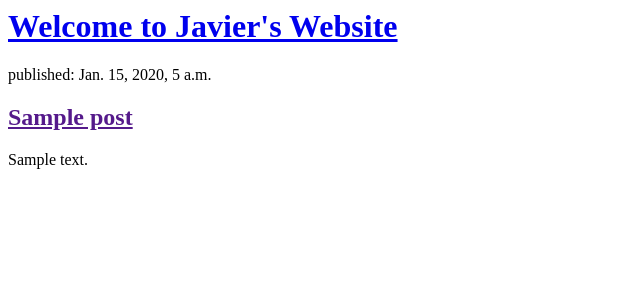
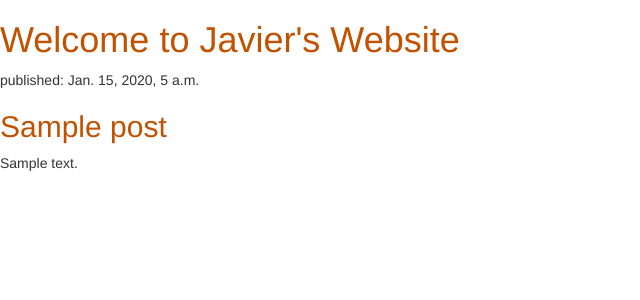
Before and after one commit to jportorreal00/My-Blog, a Django app: template blog/templates/blog/post_list.html in a window 1280 px wide. Shown: the top 300 px of the page, without its empty margins (0-640 px from the left). Run offline with Django 3.2, Linux system fonts and the light colour scheme; the template is opened without the code that fills it: values that come from a table or form of the project are taken from there, others are empty; tables that the repository leaves empty hold one stand-in row (values such as "Sample post"); some libraries are stand-ins or nearby versions.

Commit message:
Make pretty

```diff
--- /dev/null
+++ b/blog/static/css/blog.css
@@ -0,0 +1,3 @@
+h1 a, h2 a {
+    color: #C25100;
+}
--- a/blog/templates/blog/post_list.html
+++ b/blog/templates/blog/post_list.html
@@ -1,6 +1,10 @@
+{% load static %}
 <html>
     <head>
         <title>Javier's Website</title>
+        <link rel="stylesheet" href="//maxcdn.bootstrapcdn.com/bootstrap/3.2.0/css/bootstrap.min.css">
+		<link rel="stylesheet" href="//maxcdn.bootstrapcdn.com/bootstrap/3.2.0/css/bootstrap-theme.min.css">
+		<link rel="stylesheet" href="{% static 'css/blog.css' %}">
     </head>
     <body>
         <div>
@@ -8,11 +12,11 @@
         </div>
 
 		{% for post in posts %}
-    	<div>
-        	<p>published: {{ post.published_date }}</p>
-        	<h2><a href="">{{ post.title }}</a></h2>
-        	<p>{{ post.text|linebreaksbr }}</p>
-    	</div>
+	    	<div>
+	        	<p>published: {{ post.published_date }}</p>
+	        	<h2><a href="">{{ post.title }}</a></h2>
+	        	<p>{{ post.text|linebreaksbr }}</p>
+	    	</div>
 		{% endfor %}
 	</body>
 </html>
```
